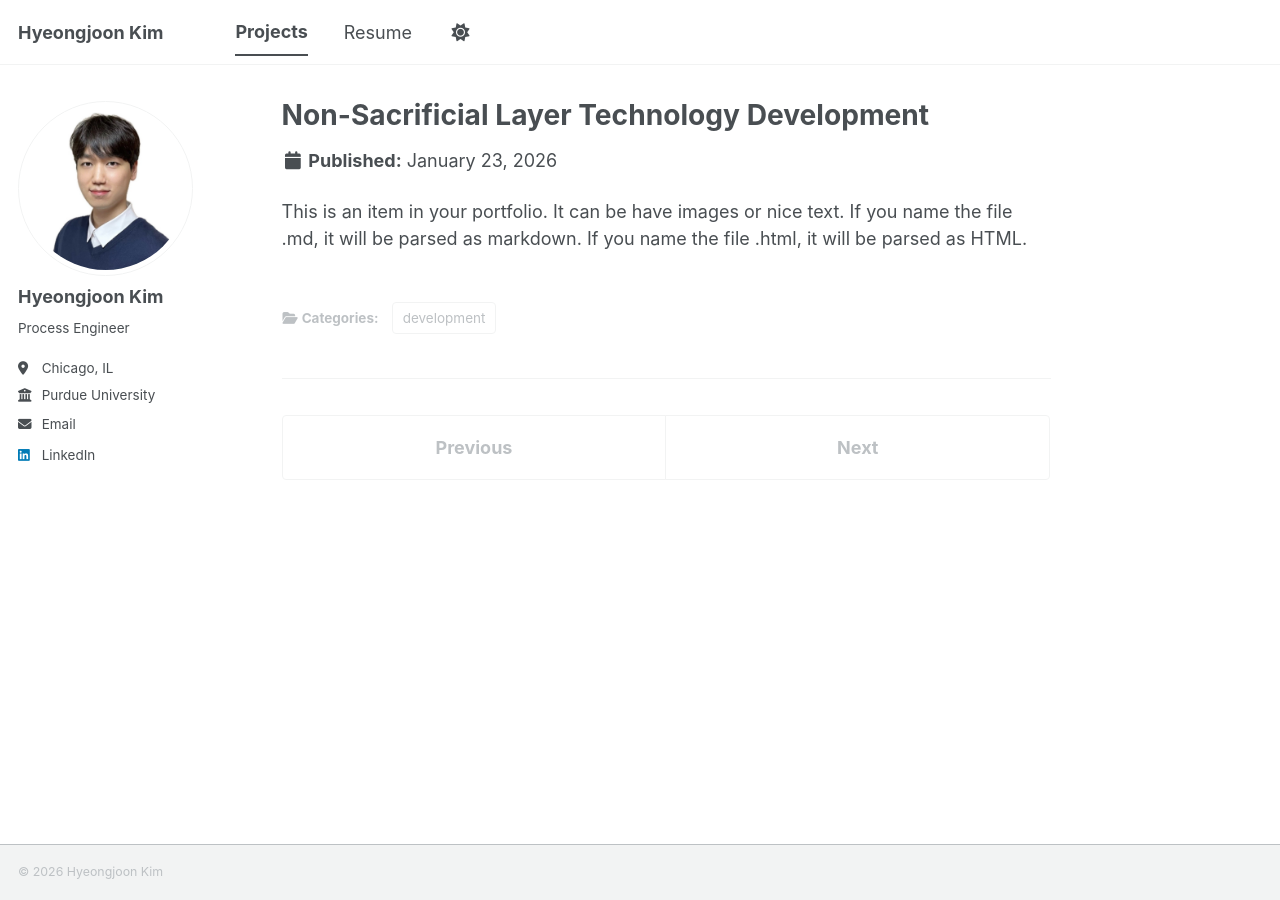
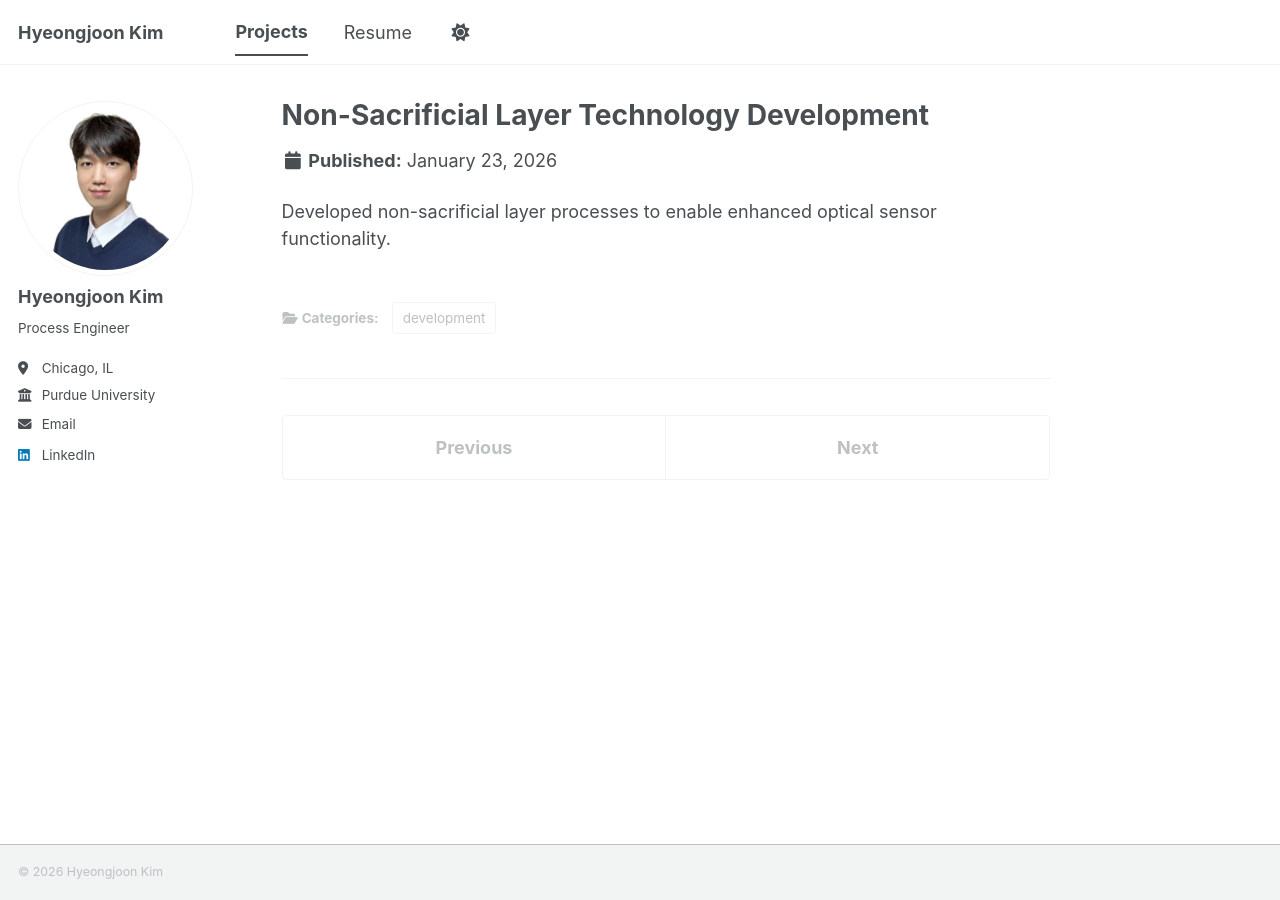
Before and after one commit to joonk1214/joonk1214.github.io, a Jekyll site: the page built from _portfolio/portfolio-3.md, in a window 1280 px wide. Built offline with Jekyll 4.4.1, drawn with Linux system fonts in a browser that asks for light colours; a script bundle is joined from its source files by our own code; library files that are not in the unit come from our copies.

Commit message:
Update portfolio-3.md

```diff
--- a/_portfolio/portfolio-3.md
+++ b/_portfolio/portfolio-3.md
@@ -1,8 +1,8 @@
 ---
 title: "Non-Sacrificial Layer Technology Development"
-excerpt: "Developed non-sacrificial layer processes to enable enhanced optical sensor functionality<br/><img src='/images/500x300.png'>"
+excerpt: "<img src='/images/500x300.png'>"
 collection: portfolio
 category: development
 ---
 
-This is an item in your portfolio. It can be have images or nice text. If you name the file .md, it will be parsed as markdown. If you name the file .html, it will be parsed as HTML.
+Developed non-sacrificial layer processes to enable enhanced optical sensor functionality.
```
